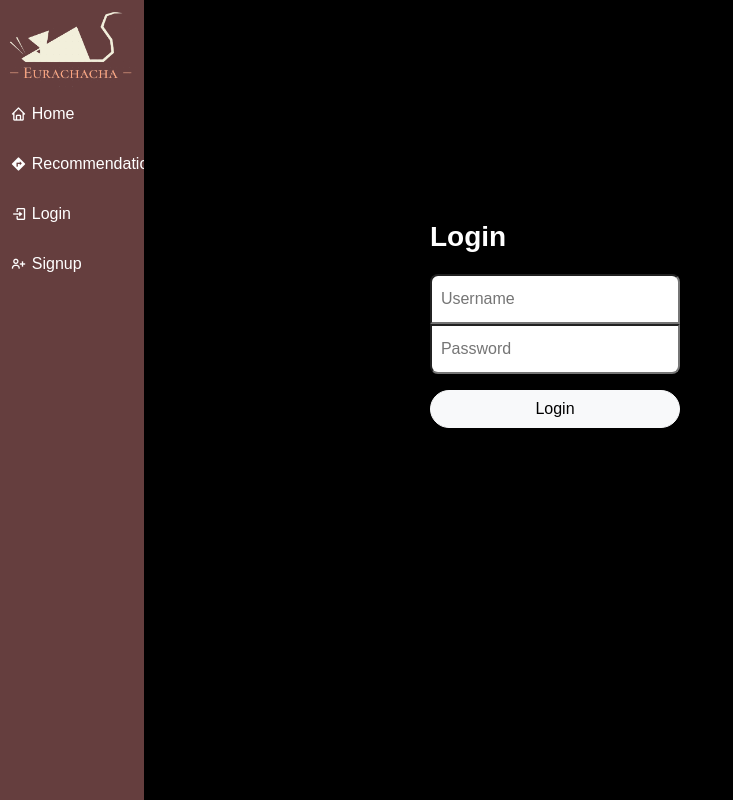
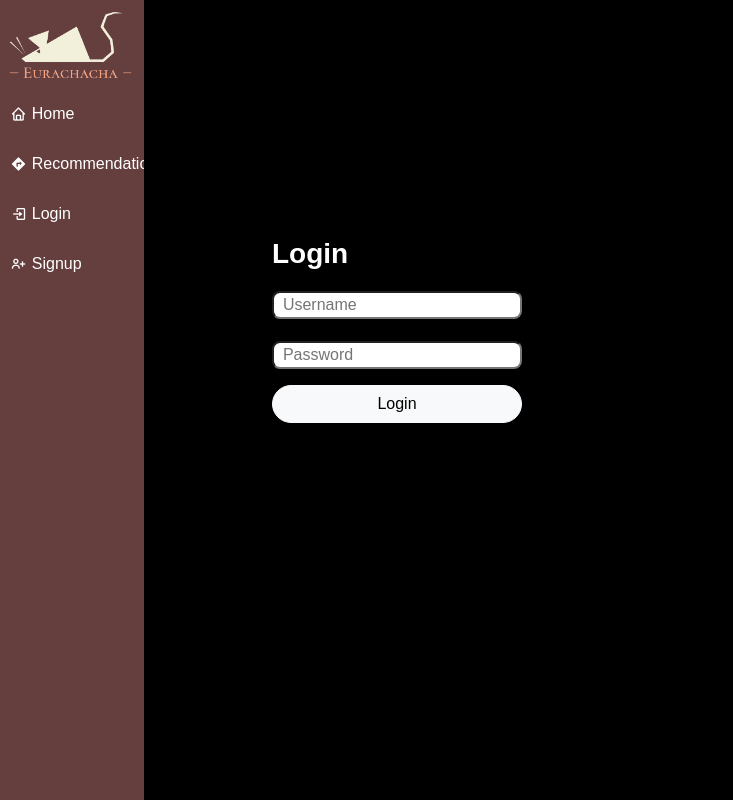
Before and after one commit to MoCCo329/EURACHACHA, a Vue app in the folder vue/: page /login in a window 1280 px wide. Shown: the whole page, without its empty margins (0-733 px from the left). Built offline with nearby package versions, Linux system fonts and the light colour scheme.

Commit message:
Update login CSS

```diff
--- a/vue/src/views/LoginView.vue
+++ b/vue/src/views/LoginView.vue
@@ -1,15 +1,15 @@
 <template>
-  <div class="box">
+  <div class="log-in-box">
     <div class="my-3 fs-3 fw-bold">Login</div>
     <account-error-list v-if="isAuthError"></account-error-list>
     <form @submit.prevent="login(credentials)">
-      <div>
+      <div class="login-input">
         <!-- <label for="username">username: </label> -->
-        <input class="w-50 loginInput username" v-model="credentials.username" type="text" id="username" required placeholder="  Username">
+        <input class="w-50 username" v-model="credentials.username" type="text" id="username" required placeholder="  Username">
       </div>
       <div>
         <!-- <label for="password">password: </label> -->
-        <input class="w-50 loginInput password" v-model="credentials.password" type="password" id="password" required placeholder="  Password">
+        <input class="w-50 password" v-model="credentials.password" type="password" id="password" required placeholder="  Password">
       </div>
       <button class="btn btn-light w-50 mt-3 rounded-pill" type="submit">Login</button>
     </form>
@@ -43,25 +43,26 @@ export default {
 </script>
 
 <style>
-.box {
-  width: 500px;
-  height: 500px;
-  position: absolute;
-  top: 200px;
-  right: 350px;
+.log-in-box {
+  display: flex;
+  justify-content: center;
+  align-items: stretch;
+  flex-direction: column;
+  max-width: 500px;
+  min-height: 80vh;
 }
 
-.loginInput {
+.login-input {
   height: 50px;
 }
 
 .username {
-  border-top-left-radius: 8px;
-  border-top-right-radius: 8px;
+  border-radius: 8px;
+  /* border-top-right-radius: 8px; */
 }
 
 .password {
-  border-bottom-left-radius: 8px;
-  border-bottom-right-radius: 8px;
+  border-radius: 8px;
+  /* border-bottom-right-radius: 8px; */
 }
 </style>
--- a/vue/src/views/ProfileView.vue
+++ b/vue/src/views/ProfileView.vue
@@ -1,21 +1,21 @@
 <template>
   <div>
-    <div class="my-3 fs-3 fw-bold">Profile</div>
+    <div class="my-3 fs-3 fw-bold">{{ profile.username }}'s Profile</div>
+    <hr>
 
-    <hr>
-    <!-- <p>{{ profile.username }} Profile</p> -->
-    <div class="my-3 fs-3 fw-bold">{{ profile.username }}'s Profile</div>
-    <!-- <p>좋아요한 영화들 : {{ profile.like_movies }}</p> -->
+
     <div class="my-3 fs-3 fw-bold">Movies {{ profile.username }} liked</div>
+    <span :v-if="!like_count">{{ like_count }} User didn't pick any movies for like yet :(</span>
     <div>
       <swiper
       class="swiper"
       :options="swiperOption"
       >
         <swiper-slide class="bg-black" v-for="movie in profile.like_movies" :key="movie.pk">
-          <router-link :to="{ name: 'detail', params: { moviePk: movie.pk } }">
+          <!-- <div class="test">{{ movie }}</div> -->
+          <router-link :to="{ name: 'detail', params: { moviePk: movie.id } }">
             <div class="card" style="width: 12rem;">
-              <img :src="poster_url(movie.poster_path)" class="card-img-top" alt="...">
+              <img :src="poster_url(movie.poster_path)" class="card-img-top" alt="like movie">
               <div class="card-body position-absolute bottom-0 start-0">
                 <p class="card-text text-white">{{ movie.title }}</p>
               </div>
@@ -31,8 +31,9 @@
         <div class="swiper-button-next" slot="button-next"></div>
       </swiper>
     </div>
+    <hr>
     <div class="my-3 fs-3 fw-bold">{{ profile.username }}'s reviews</div>
-    <!-- <p>작성한 리뷰들 : {{ profile.reviews }}</p> -->
+    <span :v-if="!review_count">{{ review_count }} User didn't write any review yet :(</span>
     <div v-for="review in profile.reviews" :key="review.pk">
       <div class="card mb-3 bg-black" style="max-width: 450px;">
         <div class="row g-0">
@@ -43,14 +44,10 @@
           </div>
           <div class="col-md-9">
             <div class="card-body mt-3">
-              <!-- <h5 class="card-title">Card title</h5> -->
               <i class="fa-solid fa-star">{{ review.score }}</i>
               <p class="card-text">{{review.content}}</p>
 
               <p class="card-text">last edit : {{review.updated_at | getDate}}  </p>
-              <!-- <p class="card-text"><small>
-                last edit : {{review.updated_at}}
-                </small></p> -->
             </div>
           </div>
         </div>
@@ -75,7 +72,13 @@ export default {
     SwiperSlide,
   },
   computed: {
-    ...mapGetters(["profile"])
+    ...mapGetters(["profile"]),
+    like_count () {
+      return this.profile.like_movies?.length
+    },
+    review_count () {
+      return this.profile.reviews?.length
+    },
   },
   methods: {
     ...mapActions(["fetchProfile", "fetch"]),
@@ -114,5 +117,7 @@ export default {
 </script>
 
 <style>
-
+.test {
+  min-height: 1000px;
+}
 </style>
```
